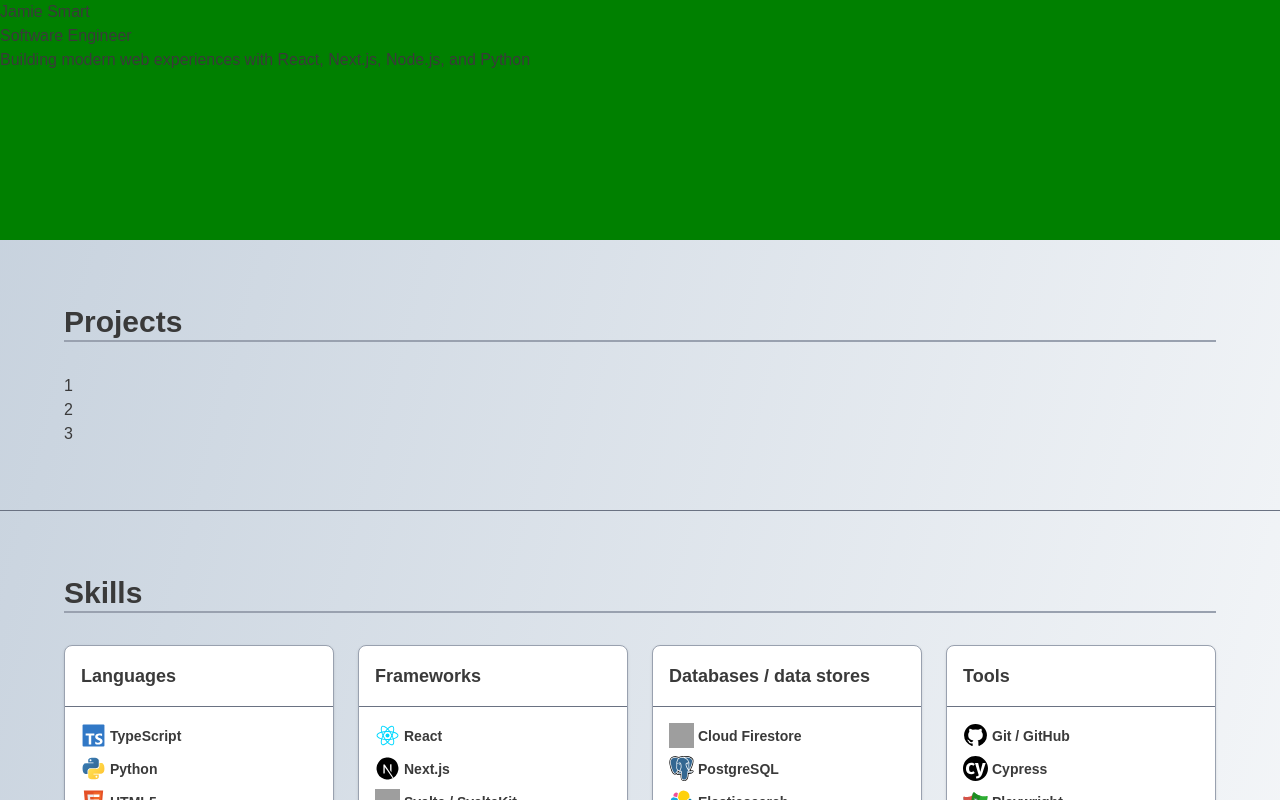
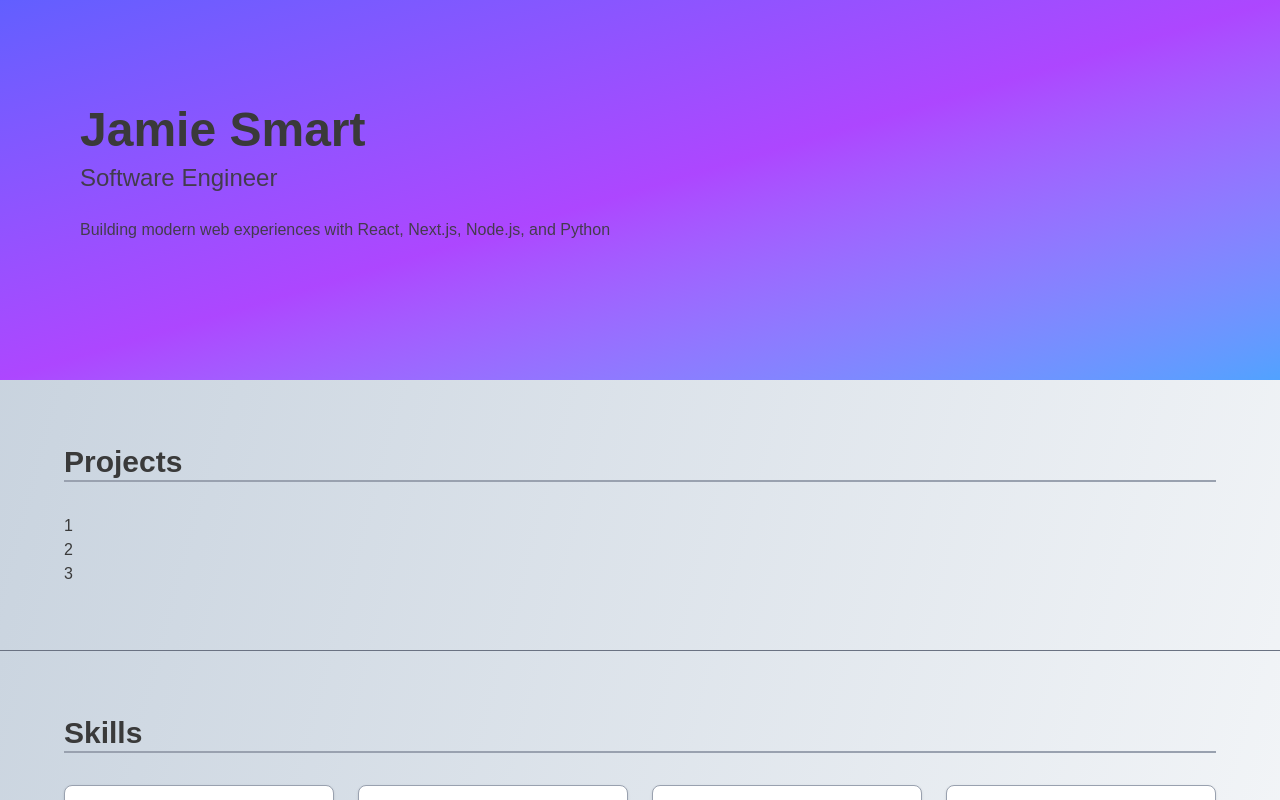
Before and after one commit to jamiemcg10/jamie-smart.info, a Next.js app: page / in a window 1280 px wide. Shown: the top 800 px of the page. Built offline with nearby package versions, Linux system fonts and the light colour scheme; grey boxes are pictures that could not be loaded.

Commit message:
start hero

```diff
--- a/src/app/components/Header/Hero.tsx
+++ b/src/app/components/Header/Hero.tsx
@@ -1,9 +1,13 @@
 export default function Hero() {
   return (
-    <div className="h-60 bg-[green]">
-      <h1>Jamie Smart</h1>
-      <h2>Software Engineer</h2>
-      <p>Building modern web experiences with React, Next.js, Node.js, and Python</p>
-    </div>
+    <section className="relative h-[380px] bg-gradient-to-br from-indigo-500 via-purple-500 to-blue-400  flex items-center justify-between px-8 md:px-20 py-20">
+      <div>
+        <h1 className="text-5xl font-bold mb-2">Jamie Smart</h1>
+        <h2 className="text-2xl opacity-90 mb-6">Software Engineer</h2>
+        <p className="mb-8 opacity-90">
+          Building modern web experiences with React, Next.js, Node.js, and Python
+        </p>
+      </div>
+    </section>
   )
 }
```
